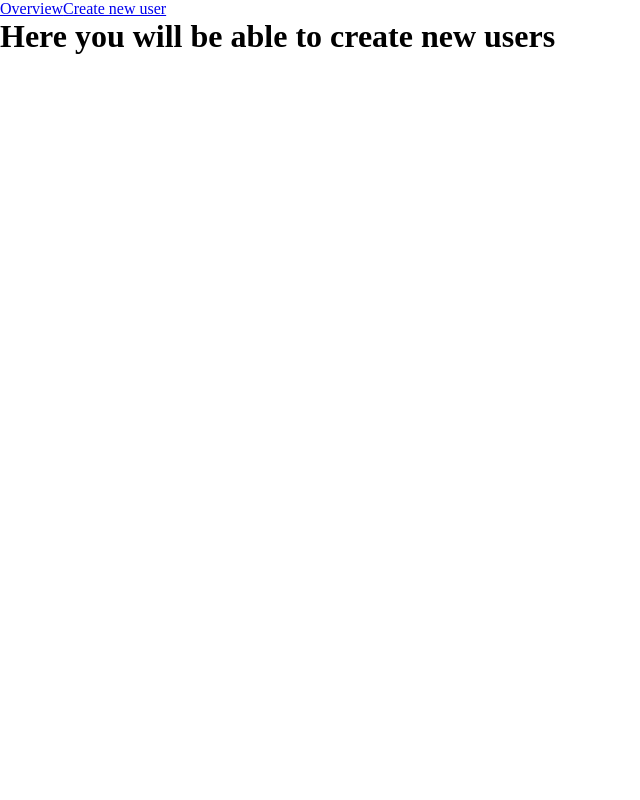
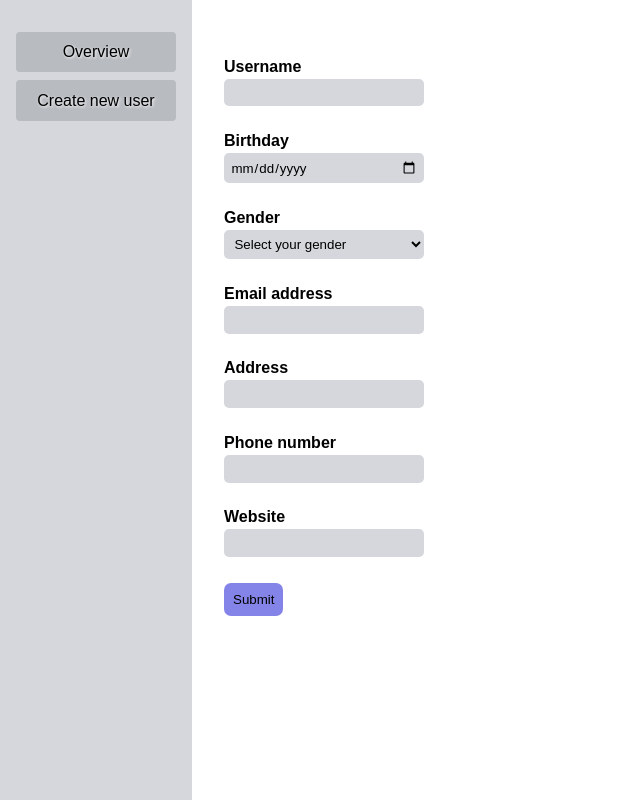
Before and after one commit to jyepesa/user-data-app, a React (Vite) app: page /create in a window 1280 px wide. Shown: the whole page, without its empty margins (0-640 px from the left). Built offline with nearby package versions, Linux system fonts and the light colour scheme.

Commit message:
create form components and page, create data flow for logic

```diff
--- a/package.json
+++ b/package.json
@@ -24,6 +24,7 @@
     "eslint-plugin-react-hooks": "^5.2.0",
     "eslint-plugin-react-refresh": "^0.4.22",
     "globals": "^16.4.0",
+    "sass": "^1.97.3",
     "typescript": "~5.9.3",
     "typescript-eslint": "^8.45.0",
     "vite": "npm:rolldown-vite@7.1.14"
--- /dev/null
+++ b/src/App.scss
@@ -0,0 +1,29 @@
+@use "./styles/variables" as *;
+
+.app {
+  display: flex;
+  height: 100vh;
+}
+
+.sidebar {
+  background-color: $secondary-backgound;
+  width: 15vw;
+  display: flex;
+  flex-direction: column;
+  align-items: stretch;
+  gap: 8px;
+  padding: 2rem 1rem;
+  &__link {
+    padding: 0.7rem;
+    text-align: center;
+    background-color: $buttons;
+    border-radius: 4px;
+    text-decoration: none;
+    color: black;
+    text-shadow: 1px 1px 3px white;
+  }
+}
+
+.body {
+  padding: 2rem;
+}
--- a/src/App.tsx
+++ b/src/App.tsx
@@ -5,18 +5,24 @@ import {
   Outlet,
   Navigate,
 } from "react-router-dom";
+import "./App.scss";
+import CreateUser from "./pages/createUser/CreateUser";
 
 const RootLayout = () => {
   return (
-    <>
-      <nav>
-        <Link to="/overview">Overview</Link>
-        <Link to="/create">Create new user</Link>
+    <div className="app">
+      <nav className="sidebar">
+        <Link to="/overview" className="sidebar__link">
+          Overview
+        </Link>
+        <Link to="/create" className="sidebar__link">
+          Create new user
+        </Link>
       </nav>
-      <main>
+      <main className="body">
         <Outlet />
       </main>
-    </>
+    </div>
   );
 };
 
@@ -43,7 +49,7 @@ const router = createBrowserRouter([
       },
       {
         path: "create",
-        element: <h1>Here you will be able to create new users</h1>,
+        element: <CreateUser />,
       },
       {
         path: "edit/:userId",
--- /dev/null
+++ b/src/components/DateInput.tsx
@@ -0,0 +1,18 @@
+const DateInput = ({ name, label }: { name: string; label: string }) => {
+  return (
+    <div className="form-item">
+      <label className="form-item__label" htmlFor={name}>
+        {label}
+      </label>
+      <input
+        className="form-item__input"
+        id={name}
+        name={name}
+        type="date"
+        required
+      />
+    </div>
+  );
+};
+
+export default DateInput;
--- /dev/null
+++ b/src/components/SelectInput.tsx
@@ -0,0 +1,25 @@
+const SelectInput = ({ defaultValue }: { defaultValue?: string }) => {
+  return (
+    <div className="form-item">
+      <label className="form-item__label" htmlFor="gender">
+        Gender
+      </label>
+      <select
+        className="form-item__input"
+        name="gender"
+        id="gender"
+        defaultValue={defaultValue ? defaultValue : ""}
+        required
+      >
+        <option disabled value="">
+          Select your gender
+        </option>
+        <option value="male">Male</option>
+        <option value="female">Female</option>
+        <option value="non-binary">Non-binary</option>
+      </select>
+    </div>
+  );
+};
+
+export default SelectInput;
--- /dev/null
+++ b/src/components/TextInput.tsx
@@ -0,0 +1,31 @@
+const TextInput = ({
+  name,
+  type,
+  label,
+  required,
+  pattern,
+}: {
+  name: string;
+  type?: string;
+  label: string;
+  required?: boolean;
+  pattern?: string;
+}) => {
+  return (
+    <div className="form-item">
+      <label className="form-item__label" htmlFor={name}>
+        {label}
+      </label>
+      <input
+        className="form-item__input"
+        id={name}
+        name={name}
+        type={type ? type : "text"}
+        required={required}
+        pattern={pattern ? pattern : undefined}
+      />
+    </div>
+  );
+};
+
+export default TextInput;
--- a/src/index.css
+++ b/src/index.css
@@ -2,4 +2,5 @@
   padding: 0;
   margin: 0;
   box-sizing: border-box;
+  font-family: sans-serif;
 }
--- /dev/null
+++ b/src/pages/createUser/CreateUser.scss
@@ -0,0 +1,29 @@
+@use "../../styles/variables" as *;
+
+.form-item {
+  display: flex;
+  flex-direction: column;
+  margin: 1.6rem 0;
+  &__label {
+    font-weight: 600;
+    margin-bottom: 3px;
+  }
+  &__input {
+    padding: 0.4rem;
+    background-color: $secondary-backgound;
+    border: none;
+    width: 200px;
+    border-radius: 5px;
+  }
+}
+
+.submit-btn {
+  padding: 9px;
+  border-radius: 7px;
+  border: none;
+  background-color: rgb(132, 132, 232);
+
+  &:hover {
+    cursor: pointer;
+  }
+}
--- /dev/null
+++ b/src/pages/createUser/CreateUser.tsx
@@ -0,0 +1,41 @@
+import "./CreateUser.scss";
+import TextInput from "../../components/TextInput";
+import DateInput from "../../components/DateInput";
+import SelectInput from "../../components/SelectInput";
+
+const CreateUser = () => {
+  const handleSubmit = (e: React.FormEvent<HTMLFormElement>) => {
+    e.preventDefault();
+    const formElement = e.currentTarget;
+    const formData = new FormData(formElement);
+    const data = Object.fromEntries(formData.entries());
+    console.log(data);
+  };
+
+  return (
+    <form onSubmit={handleSubmit}>
+      <TextInput name="username" label="Username" required={true} />
+      <DateInput name="birthday" label="Birthday" />
+      <SelectInput />
+      <TextInput
+        name="email-address"
+        type="email"
+        label="Email address"
+        required={true}
+      />
+      <TextInput name="address" label="Address" required={true} />
+      <TextInput
+        name="phone-number"
+        label="Phone number"
+        required={true}
+        pattern="[0-9+ ]*"
+      />
+      <TextInput name="website" label="Website" />
+      <button type="submit" className="submit-btn">
+        Submit
+      </button>
+    </form>
+  );
+};
+
+export default CreateUser;
--- /dev/null
+++ b/src/styles/_variables.scss
@@ -0,0 +1,2 @@
+$secondary-backgound: rgb(213, 215, 220);
+$buttons: rgb(184, 187, 192);
```
Also changed, not shown: src/types/userType.ts (added, +9 -0 lines), src/App.css (deleted), 1 other file (tests, documents, lock files or other folders).
